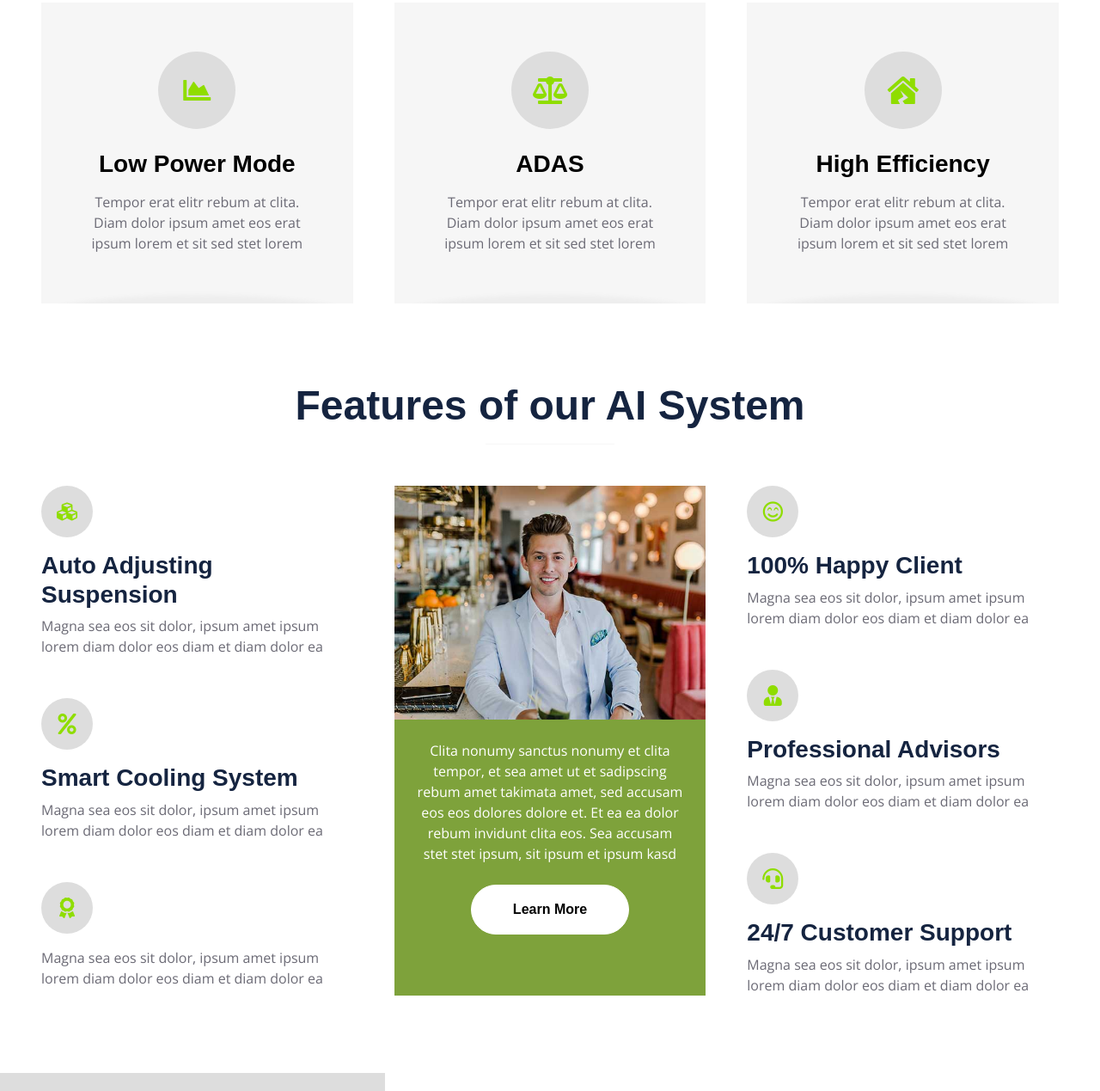
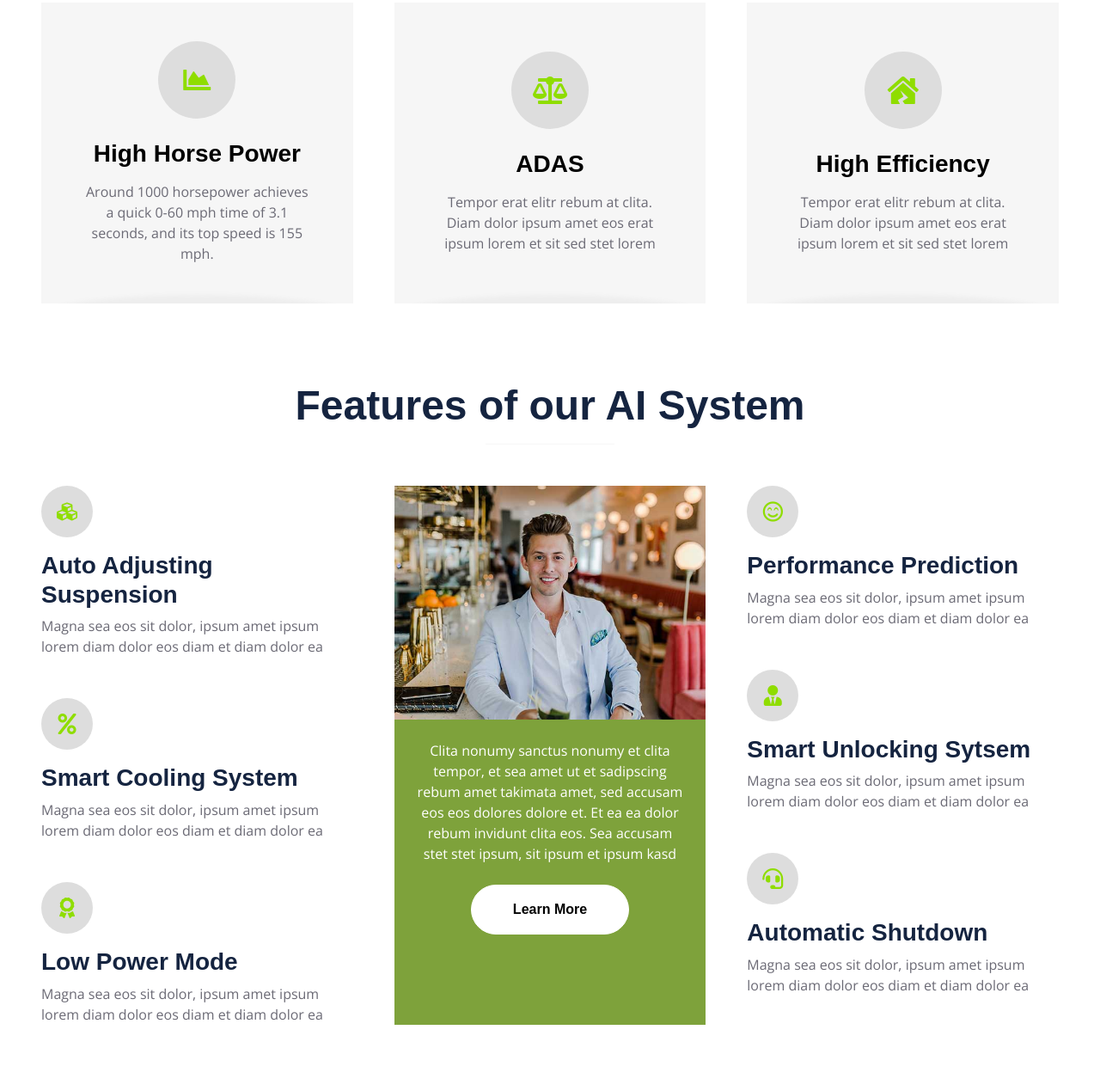
Before and after one commit to AaravGarg16/NCREATE, a plain HTML site: page index.html in a window 1280 px wide. Shown: the part 1917-3186 px from the top of the page at 86% size. Drawn offline with nearby package versions, Linux system fonts and the light colour scheme.

Commit message:
modified:   index.html

```diff
--- a/index.html
+++ b/index.html
@@ -196,7 +196,7 @@
                         <i class="fa fa-chart-pie fa-2x"></i>
                     </div>
                     <h3 class="mb-3">High Battery Backup</h3>
-                    <p class="mb-0">Tempor erat elitr rebum at clita. Diam dolor ipsum amet eos erat ipsum lorem et sit sed stet lorem</p>
+                    <p class="mb-0"></p>
                 </div>
             </div>
             <div class="col-lg-4 col-md-6">
@@ -213,8 +213,8 @@
                     <div class="d-flex align-items-center justify-content-center bg-primary text-white rounded-circle mx-auto mb-4" style="width: 90px; height: 90px;">
                         <i class="fa fa-chart-area fa-2x"></i>
                     </div>
-                    <h3 class="mb-3">Low Power Mode</h3>
-                    <p class="mb-0">Tempor erat elitr rebum at clita. Diam dolor ipsum amet eos erat ipsum lorem et sit sed stet lorem</p>
+                    <h3 class="mb-3">High Horse Power</h3>
+                    <p class="mb-0">Around 1000 horsepower achieves a quick 0-60 mph time of 3.1 seconds, and its top speed is 155 mph.</p>
                 </div>
             </div>
             <div class="col-lg-4 col-md-6">
@@ -267,7 +267,7 @@
                         <div class="bg-primary rounded-circle d-flex align-items-center justify-content-center mb-3" style="width: 60px; height: 60px;">
                             <i class="fa fa-award fs-4 text-white"></i>
                         </div>
-                        <h3></h3>
+                        <h3>Low Power Mode</h3>
                         <p class="mb-0">Magna sea eos sit dolor, ipsum amet ipsum lorem diam dolor eos diam et diam dolor ea</p>
                     </div>
                 </div>
@@ -287,21 +287,21 @@
                         <div class="bg-primary rounded-circle d-flex align-items-center justify-content-center mb-3" style="width: 60px; height: 60px;">
                             <i class="far fa-smile-beam fs-4 text-white"></i>
                         </div>
-                        <h3>100% Happy Client</h3>
+                        <h3>Performance Prediction</h3>
                         <p class="mb-0">Magna sea eos sit dolor, ipsum amet ipsum lorem diam dolor eos diam et diam dolor ea</p>
                     </div>
                     <div class="col-12">
                         <div class="bg-primary rounded-circle d-flex align-items-center justify-content-center mb-3" style="width: 60px; height: 60px;">
                             <i class="fa fa-user-tie fs-4 text-white"></i>
                         </div>
-                        <h3>Professional Advisors</h3>
+                        <h3>Smart Unlocking Sytsem</h3>
                         <p class="mb-0">Magna sea eos sit dolor, ipsum amet ipsum lorem diam dolor eos diam et diam dolor ea</p>
                     </div>
                     <div class="col-12">
                         <div class="bg-primary rounded-circle d-flex align-items-center justify-content-center mb-3" style="width: 60px; height: 60px;">
                             <i class="fa fa-headset fs-4 text-white"></i>
                         </div>
-                        <h3>24/7 Customer Support</h3>
+                        <h3>Automatic Shutdown</h3>
                         <p class="mb-0">Magna sea eos sit dolor, ipsum amet ipsum lorem diam dolor eos diam et diam dolor ea</p>
                     </div>
                 </div>
```
